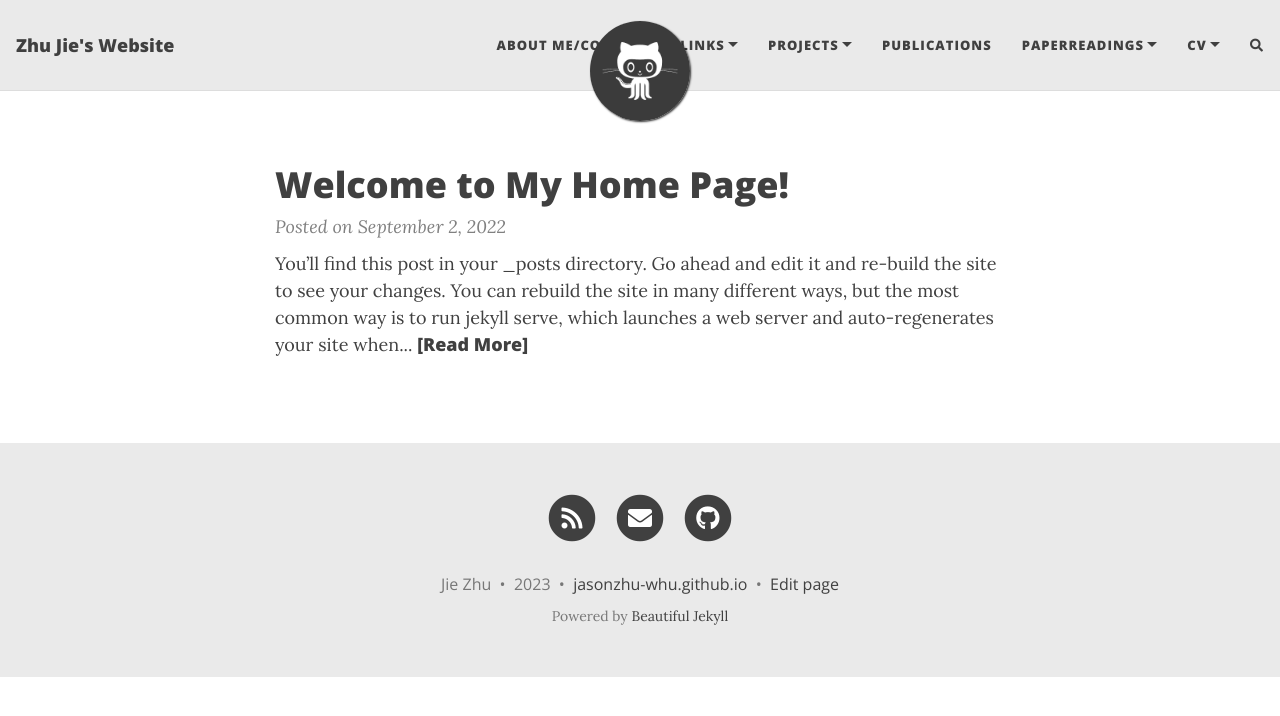
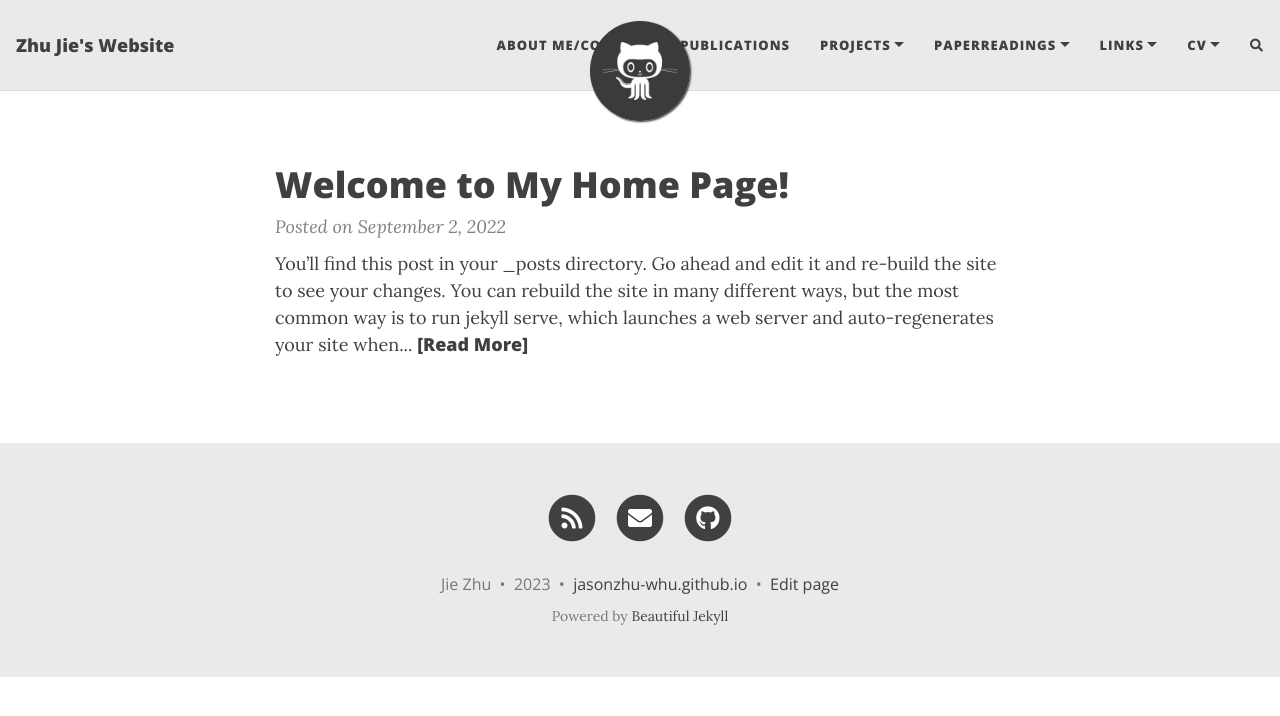
Before and after one commit to JasonZhu-WHU/jasonzhu-whu.github.io, a Jekyll site: the page built from index.markdown, in a window 1280 px wide. Shown: the top 716 px of the page. Built offline with Jekyll 4.4.1, drawn with Linux system fonts in a browser that asks for light colours; nearby versions of some CDN libraries; the list of posts is cut into pages by our own code; comment, search, counter and statistics services are not loaded; part of the change alters nothing that is shown.

Commit message:
update link

```diff
--- a/_config.yml
+++ b/_config.yml
@@ -21,15 +21,16 @@ author: Jie Zhu
 
 navbar-links:
   About Me/Contact: "aboutme"
+  Publications: "publication"
+  Projects:
+    - Aumena: "https://jasonzhu-whu.github.io/pdf/aumena_slides.pdf"
+    - iFeedBack: "https://cloud.tencent.com/developer/article/1798426"
+    - CoderAssistant: "CoderAssistant"
+  PaperReadings:
+    - FSE22_Prompt_Tuning: "pdf/FSE22_prompt_tuning_slides.pdf"
   Links:
     - GitHub: "https://github.com/JasonZhu-WHU"
     - Zhihu Blogs: "https://www.zhihu.com/people/coulson-29/posts"
-  Projects:
-    - Aumena: "Aumena"
-    - CoderAssistant: "CoderAssistant"
-  Publications: "publication"
-  PaperReadings:
-    - FSE22_Prompt_Tuning: "pdf/FSE22_prompt_tuning_slides.pdf"
   CV:
     - EN: "cv_en"
     - ZH: "cv_zh"
```
